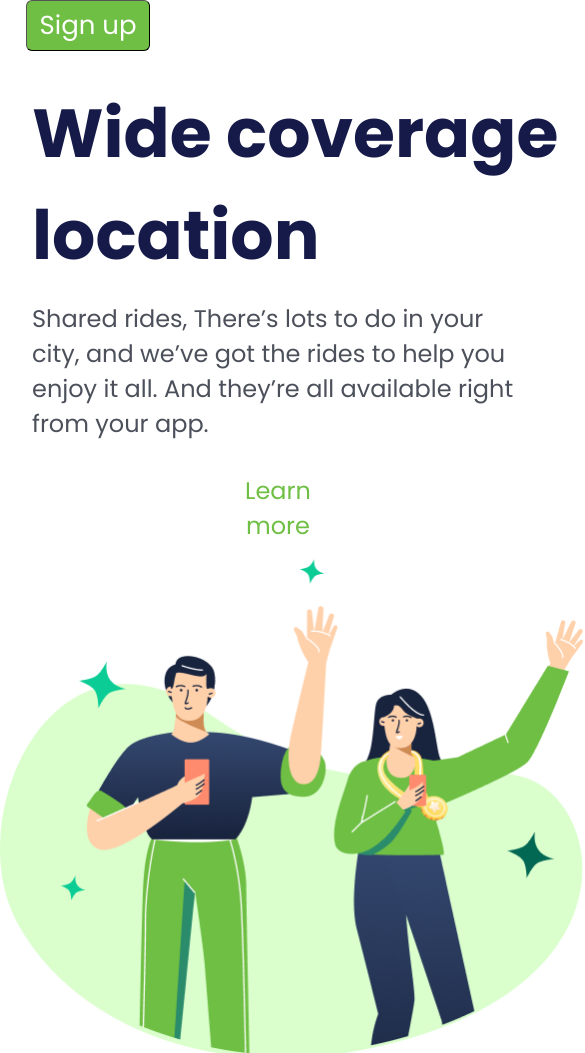
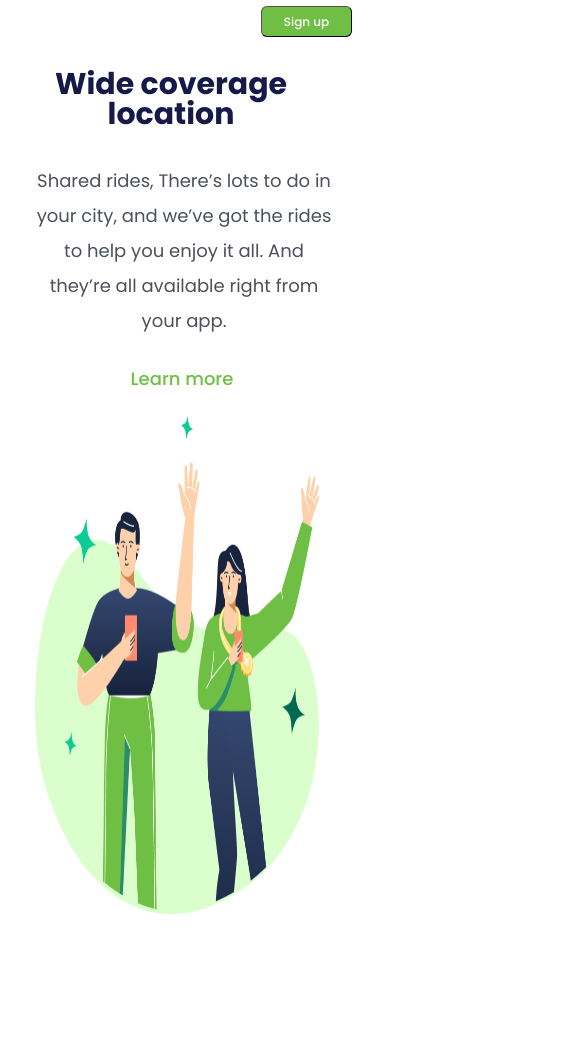
Before and after one commit to Zhuofan07/aulas-do-devClub, a plain HTML site: page 2people.html in a window 390 px wide. Shown: the top 1053 px of the page, 585 px wide, since content can reach past the window. After the commit the page ends 915 px from the top, so only its background shows below. Drawn offline with Linux system fonts and the light colour scheme.

Commit message:
deixando o site mais responsivo

```diff
--- a/2peplo.css
+++ b/2peplo.css
@@ -72,7 +72,32 @@ button{
 }
 
 
-@media(max-width:1200px){
+@media (max-width:650px){
+     *{
+          margin: 0;
+          padding: 0;
+          box-sizing: border-box;
+          font-family: "poppins", Sans-Serif;
+     }
+     h1{
+     width:278px ;
+     height: 70px;
+     font-weight: 700;
+     text-align: center;
+     font-size: 30px;
+     line-height: 30px;
+     }
+
+     p{
+     height: 165px;
+     width: 304px;
+     text-align: center;
+     font-weight: 400;
+     font-size: 18px;
+     line-height: 35px;
+     margin-top: 24px;
+
+     }
 
      a{
           display: none;
@@ -83,11 +108,30 @@ button{
      }
 
      img{
-          margin-top:272px;
+          width: 290px;
+          margin-top:142px;
+          margin-left:35px ;
      }
 
      .more{
-          margin-left:184px;
+          margin-left:94px;
+          width: 112px;
+          height: 27px;
+          font-size: 18px;
+          font-weight: 500;
+          line-height: 1px;
+          margin-top: 37px;
+     }
+
+     button{
+          width: 91px;
+          height: 31px;
+          font-size: 12px;
+          margin-left: 235px;
+          margin-top: 6px;
+          font-weight: 500;
+          text-align: center;
+
      }
 
 
```
